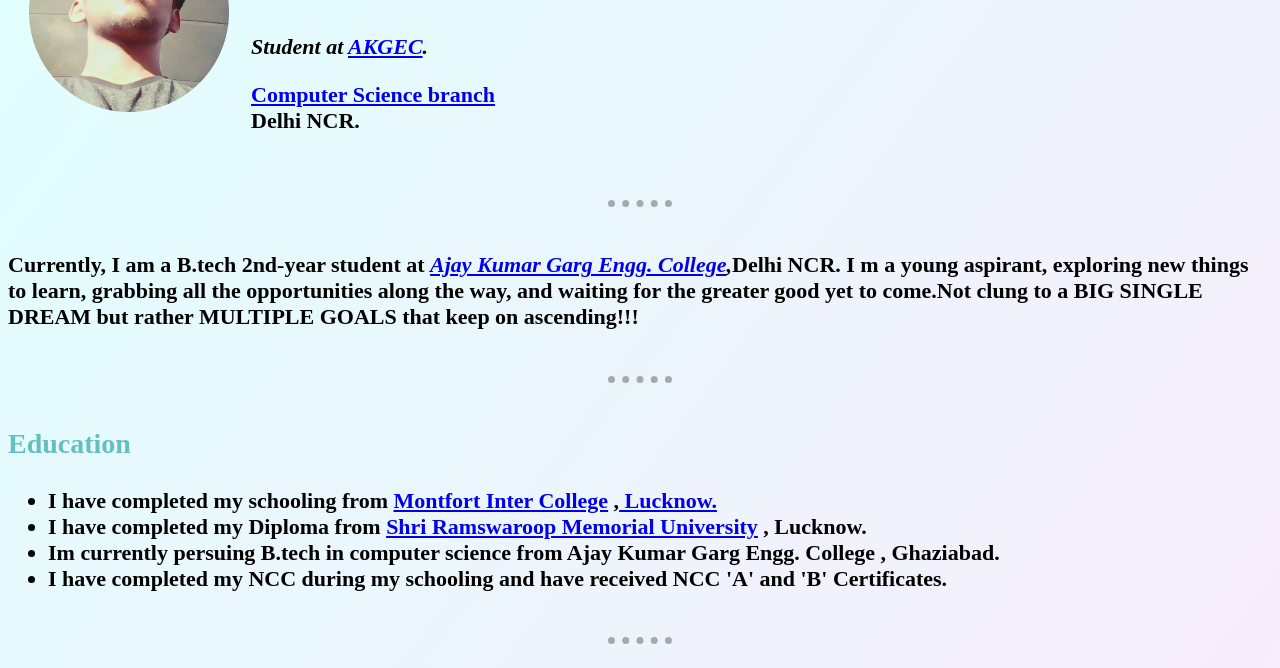
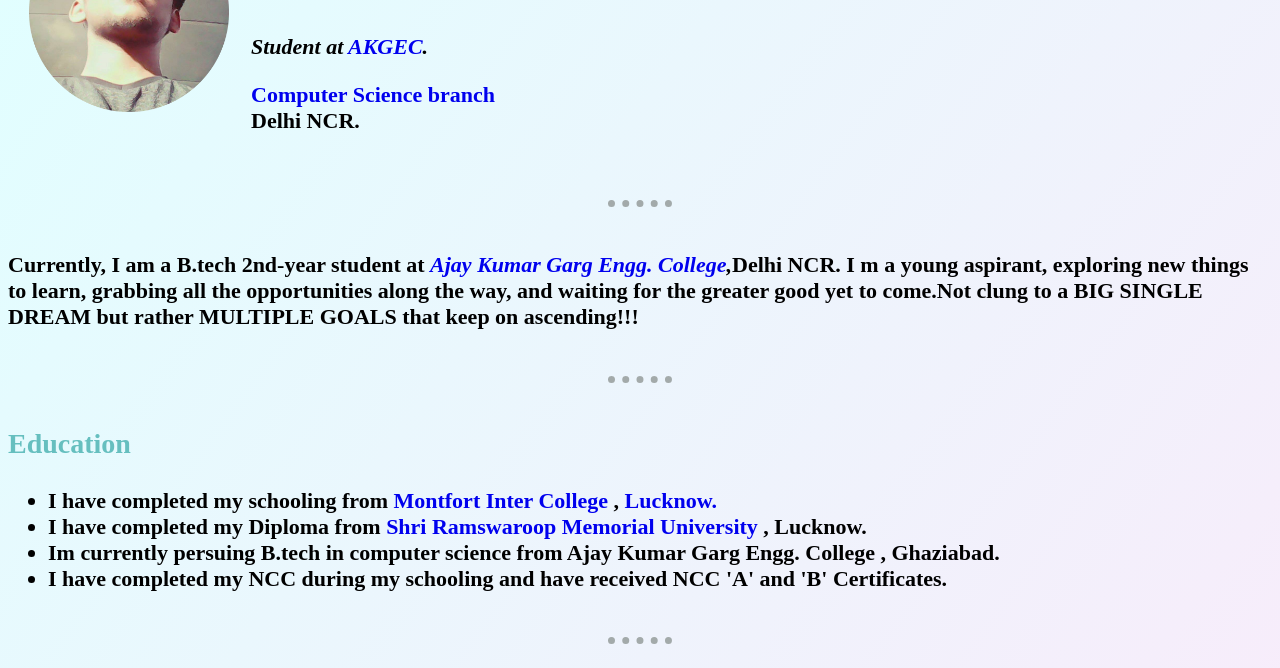
Before and after one commit to smokiesam/cv, a plain HTML site: page index.html in a window 1280 px wide. Shown: the part 132-800 px from the top of the page. Drawn offline with Linux system fonts and the light colour scheme.

Commit message:
Update styles.css

```diff
--- a/css/styles.css
+++ b/css/styles.css
@@ -46,3 +46,7 @@
   letter-spacing: 1.2px;
   color:cyan;
 }
+
+.hyperlink{
+    text-decoration:none;
+}
```
